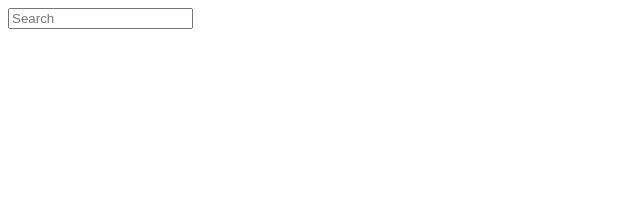
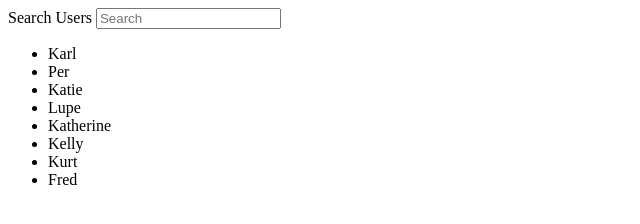
Before and after one commit to sevrinn/search-bar, a plain HTML site: page index.html in a window 1280 px wide. Shown: the whole page, without its empty margins (0-640 px from the left). Drawn offline with Linux system fonts and the light colour scheme.

Commit message:
added html skeleton

```diff
--- a/index.html
+++ b/index.html
@@ -8,7 +8,23 @@
 </head>
 <body>
   <div class="wrapper">
-    <input type="text" id="search-bar" placeholder="Search">
+    <div id="wrapper">
+      <div id="search">
+        <label for="search-bar">Search Users</label>
+        <input type="text" id="search-bar" placeholder="Search">
+      </div>
+      <ul id="users">
+        <li class="name">Karl</li>
+        <li class="name">Per</li>
+        <li class="name">Katie</li>
+        <li class="name">Lupe</li>
+        <li class="name">Katherine</li>
+        <li class="name">Kelly</li>
+        <li class="name">Kurt</li>
+        <li class="name">Fred</li>
+    </ul>
+    </div>
+
     <script src="index.js"></script>
   </div>
 </body>
```
